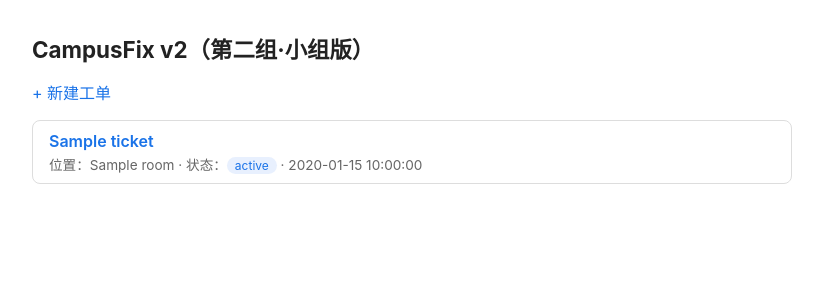
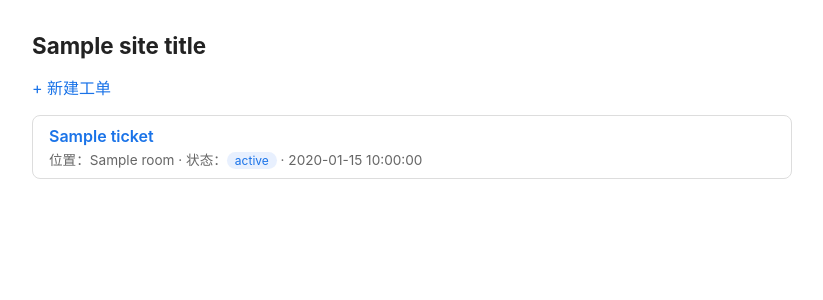
Before and after one commit to Sucong123/campusfix-starter, a Flask app: template templates/index.html in a window 1280 px wide. Shown: the top 300 px of the page, without its empty margins (228-1051 px from the left). Run offline with Flask 3, Linux system fonts and the light colour scheme; the template is opened without the code that fills it: most values are stand-ins (such as "Sample title", 1, 10 or a date in 2020).

Commit message:
feat: 期末考查-更新首页标题为CampusFix-20232032

```diff
--- a/app.py
+++ b/app.py
@@ -10,6 +10,7 @@ from flask import Flask, g, redirect, render_template, request, url_for
 BASE_DIR = Path(__file__).resolve().parent
 INSTANCE_DIR = BASE_DIR / "instance"
 DATABASE = Path(os.environ.get("DATABASE_PATH", INSTANCE_DIR / "campusfix.db"))
+SITE_TITLE = "CampusFix-20232032"
 
 app = Flask(__name__)
 app.config["SECRET_KEY"] = os.environ.get("SECRET_KEY", "dev-only-secret")
@@ -49,7 +50,7 @@ def index():
     tickets = db.execute(
         "SELECT id, title, room, status, created_at FROM tickets ORDER BY created_at DESC"
     ).fetchall()
-    return render_template("index.html", tickets=tickets)
+    return render_template("index.html", tickets=tickets, site_title=SITE_TITLE)
 
 
 @app.route("/tickets/<int:ticket_id>")
--- a/templates/index.html
+++ b/templates/index.html
@@ -2,7 +2,7 @@
 <html lang="zh-CN">
 <head>
   <meta charset="utf-8">
-  <title>CampusFix 校园报修</title>
+  <title>{{ site_title }} 校园报修</title>
   <style>
     body { font-family: -apple-system, "PingFang SC", "Microsoft YaHei", sans-serif; max-width: 760px; margin: 2rem auto; padding: 0 1rem; color: #222; }
     h1 { font-size: 1.4rem; }
@@ -14,7 +14,7 @@
   </style>
 </head>
 <body>
-  <h1>CampusFix v2（第二组·小组版）</h1>
+  <h1>{{ site_title }}</h1>
   <p><a href="{{ url_for('create_ticket') }}">+ 新建工单</a></p>
   {% if tickets %}
     {% for t in tickets %}
```
Also changed, not shown: tests/test_pages.py (+1 -1 lines).
